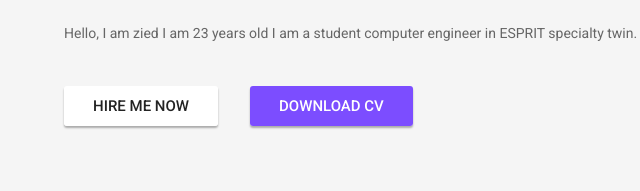
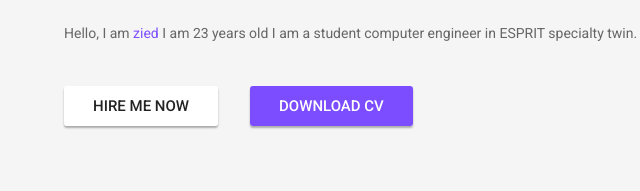
Before and after one commit to zied711/zied711.github.io, a plain HTML site: page index.html in a window 1280 px wide. Shown: the part 441-632 px from the top of the page, 6-646 px from the left. Drawn offline with Linux system fonts and the light colour scheme; some packages are replaced by stand-ins of ours; files whose address does not match are found by name.

Commit message:
maillage

```diff
--- a/index.html
+++ b/index.html
@@ -113,7 +113,7 @@
 						<div class="row">
 							<div class="col-sm-7 vertical-center padding-fix">
 								<h1><sup>+</sup>Web Developer<sup>+</sup></h1>
-								<p> Hello, I am zied I am 23 years old I am a student computer engineer in ESPRIT specialty twin.                                       </p>
+								<p> Hello, I am <a href="apropos.html">zied </a>I am 23 years old I am a student computer engineer in ESPRIT specialty twin.                                       </p>
 								<p class="button-row"><a href="#" class="button solid-button white">Hire Me Now</a><a href="#" class="button solid-button purple">Download CV</a></p>
 							</div> <!-- end .col-sm-7 -->
 							<div class="col-sm-5 vertical-center">
```
